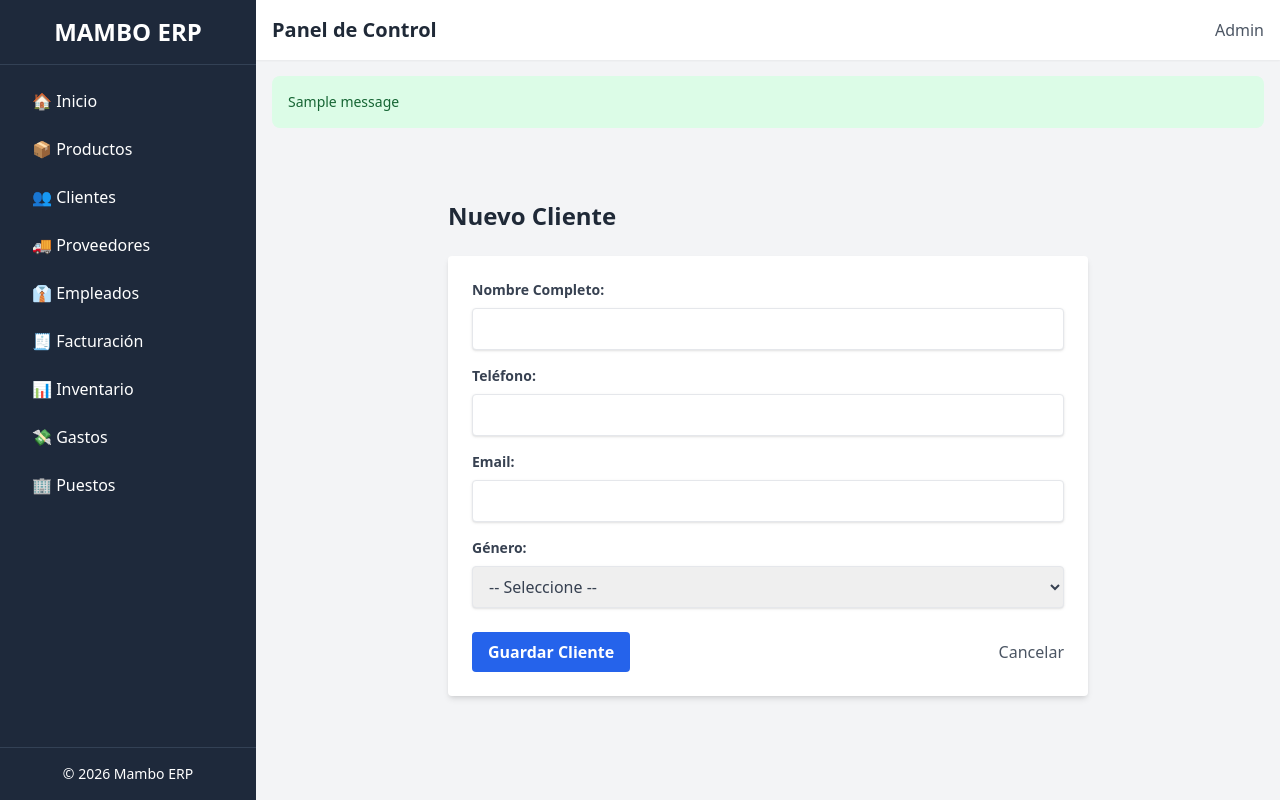
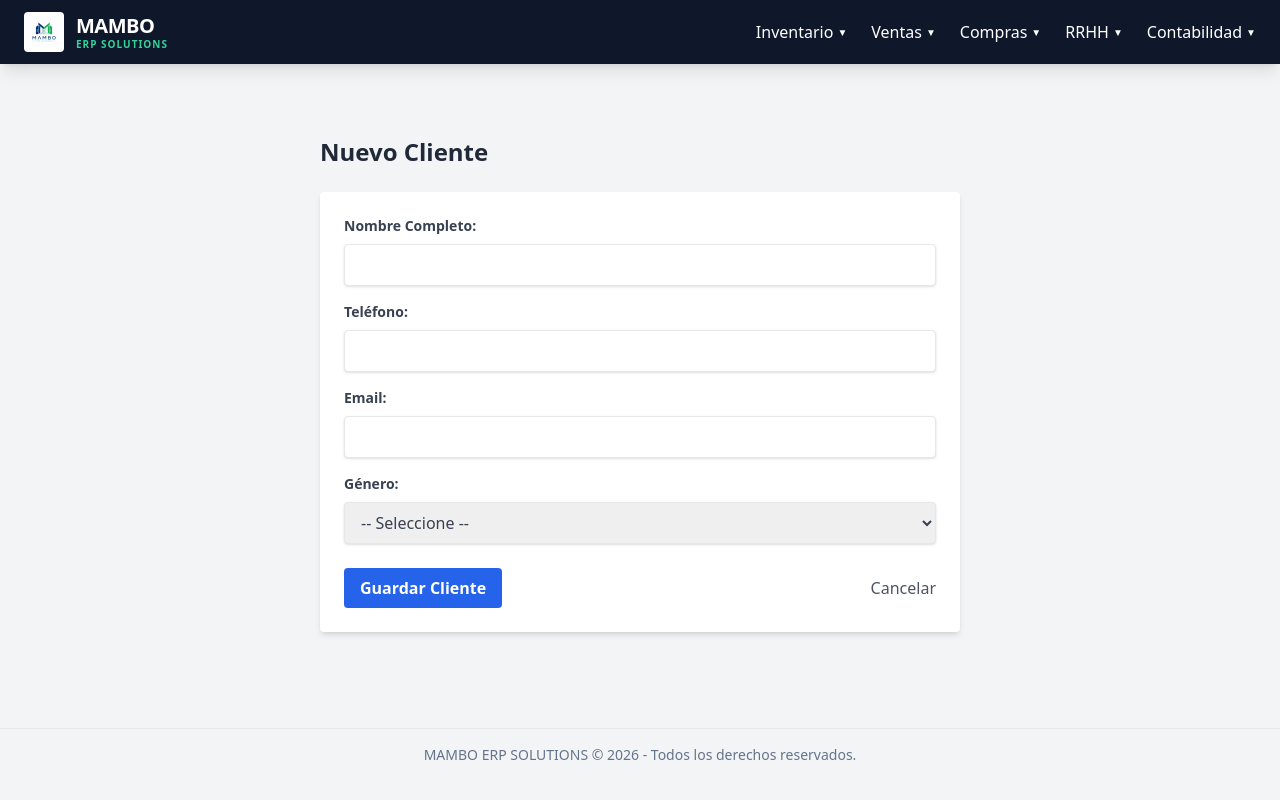
Before and after one commit to nmoreira0134-gif/ERP_Ferreteria_Pro, a Flask app: page /clientes/crear in a window 1280 px wide. Run offline with Flask 3, Linux system fonts and the light colour scheme; tables that the repository leaves empty hold one stand-in row (values such as "Sample post"); one stand-in notice (Sample message) is shown; some libraries are stand-ins or nearby versions.

Commit message:
Actualizacion 18 nov ferreteria Bd

```diff
--- a/templates/base.html
+++ b/templates/base.html
@@ -6,55 +6,91 @@
     <title>MAMBO ERP SOLUTIONS</title>
     <script src="https://cdn.tailwindcss.com"></script>
 </head>
-<body class="bg-gray-100 flex h-screen">
+<body class="bg-gray-100 font-sans">
 
-    <!-- Menú Lateral -->
-    <aside class="w-64 bg-slate-800 text-white flex flex-col">
-        <div class="p-4 text-2xl font-bold text-center border-b border-slate-700">
-            MAMBO ERP
+    <!-- Menú de navegación con Dropdowns Agrupados -->
+    <nav class="bg-slate-900 text-white shadow-lg relative z-50">
+        <div class="container mx-auto px-6 py-3 flex justify-between items-center">
+
+            <!-- LOGO -->
+            <a href="/" class="flex items-center gap-3 hover:opacity-90 transition-opacity">
+                <img src="{{ url_for('static', filename='images/logo.jpg') }}" alt="Mambo Logo" class="h-10 w-auto rounded object-contain bg-white p-1">
+                <div class="flex flex-col">
+                    <span class="text-xl font-extrabold tracking-tight text-white leading-tight">MAMBO</span>
+                    <span class="text-[10px] font-bold tracking-widest text-emerald-400 uppercase leading-tight">ERP Solutions</span>
+                </div>
+            </a>
+
+            <!-- MENÚS DESPLEGABLES -->
+            <div class="flex space-x-6 items-center">
+
+                <!-- 1. INVENTARIO -->
+                <div class="relative group">
+                    <button class="hover:text-emerald-400 font-medium py-2 flex items-center gap-1 focus:outline-none transition-colors">
+                        Inventario <span class="text-[10px]">▼</span>
+                    </button>
+                    <div class="absolute left-0 mt-1 w-48 bg-slate-800 rounded-md shadow-xl hidden group-hover:block transition-all border border-slate-700">
+                        <a href="{{ url_for('productos.lista') }}" class="block px-4 py-2 hover:bg-slate-700 rounded-t-md">📦 Productos</a>
+                        <a href="/inventario/movimientos" class="block px-4 py-2 hover:bg-slate-700">🔄 Movimientos</a>
+                        <a href="{{ url_for('productos.carga_masiva') }}" class="block px-4 py-2 hover:bg-slate-700 rounded-b-md">📤 Carga Masiva</a>
+                    </div>
+                </div>
+
+                <!-- 2. VENTAS -->
+                <div class="relative group">
+                    <button class="hover:text-emerald-400 font-medium py-2 flex items-center gap-1 focus:outline-none transition-colors">
+                        Ventas <span class="text-[10px]">▼</span>
+                    </button>
+                    <div class="absolute left-0 mt-1 w-48 bg-slate-800 rounded-md shadow-xl hidden group-hover:block transition-all border border-slate-700">
+                        <a href="{{ url_for('clientes.lista') }}" class="block px-4 py-2 hover:bg-slate-700 rounded-t-md">👤 Clientes</a>
+                        <a href="{{ url_for('facturacion.lista') }}" class="block px-4 py-2 hover:bg-slate-700 rounded-b-md">🧾 Facturación</a>
+                    </div>
+                </div>
+
+                <!-- 3. COMPRAS -->
+                <div class="relative group">
+                    <button class="hover:text-emerald-400 font-medium py-2 flex items-center gap-1 focus:outline-none transition-colors">
+                        Compras <span class="text-[10px]">▼</span>
+                    </button>
+                    <div class="absolute left-0 mt-1 w-48 bg-slate-800 rounded-md shadow-xl hidden group-hover:block transition-all border border-slate-700">
+                        <a href="{{ url_for('proveedores.lista') }}" class="block px-4 py-2 hover:bg-slate-700 rounded-md">🏢 Proveedores</a>
+                    </div>
+                </div>
+
+                <!-- 4. RRHH -->
+                <div class="relative group">
+                    <button class="hover:text-emerald-400 font-medium py-2 flex items-center gap-1 focus:outline-none transition-colors">
+                        RRHH <span class="text-[10px]">▼</span>
+                    </button>
+                    <div class="absolute left-0 mt-1 w-48 bg-slate-800 rounded-md shadow-xl hidden group-hover:block transition-all border border-slate-700">
+                        <a href="{{ url_for('empleados.lista') }}" class="block px-4 py-2 hover:bg-slate-700 rounded-t-md">👥 Empleados</a>
+                        <a href="{{ url_for('puestos.lista') }}" class="block px-4 py-2 hover:bg-slate-700 rounded-b-md">🏢 Puestos</a>
+                    </div>
+                </div>
+
+                <!-- 5. CONTABILIDAD -->
+                <div class="relative group">
+                    <button class="hover:text-emerald-400 font-medium py-2 flex items-center gap-1 focus:outline-none transition-colors">
+                        Contabilidad <span class="text-[10px]">▼</span>
+                    </button>
+                    <div class="absolute left-0 mt-1 w-48 bg-slate-800 rounded-md shadow-xl hidden group-hover:block transition-all border border-slate-700">
+                        <a href="{{ url_for('gastos.lista') }}" class="block px-4 py-2 hover:bg-slate-700 rounded-md">💰 Gastos</a>
+                    </div>
+                </div>
+
+            </div>
         </div>
-        <nav class="flex-1 overflow-y-auto p-4 space-y-2">
-            <a href="{{ url_for('main.index') }}" class="block px-4 py-2 hover:bg-slate-700 rounded-md">🏠 Inicio</a>
-            <a href="{{ url_for('productos.lista') }}" class="block px-4 py-2 hover:bg-slate-700 rounded-md">📦 Productos</a>
-            <a href="{{ url_for('clientes.lista') }}" class="block px-4 py-2 hover:bg-slate-700 rounded-md">👥 Clientes</a>
-            <a href="{{ url_for('proveedores.lista') }}" class="block px-4 py-2 hover:bg-slate-700 rounded-md">🚚 Proveedores</a>
-            <a href="{{ url_for('empleados.lista') }}" class="block px-4 py-2 hover:bg-slate-700 rounded-md">👔 Empleados</a>
-            <a href="{{ url_for('facturacion.lista') }}" class="block px-4 py-2 hover:bg-slate-700 rounded-md">🧾 Facturación</a>
-            <a href="{{ url_for('inventario.lista') }}" class="block px-4 py-2 hover:bg-slate-700 rounded-md">📊 Inventario</a>
-            <a href="{{ url_for('gastos.lista') }}" class="block px-4 py-2 hover:bg-slate-700 rounded-md">💸 Gastos</a>
-            <a href="{{ url_for('puestos.lista') }}" class="block px-4 py-2 hover:bg-slate-700 rounded-md">🏢 Puestos</a>
-        </nav>
-        <div class="p-4 border-t border-slate-700 text-sm text-center">
-            &copy; 2026 Mambo ERP
-        </div>
-    </aside>
+    </nav>
 
-    <!-- Contenido Principal -->
-    <main class="flex-1 flex flex-col overflow-hidden">
-        <header class="bg-white shadow-sm p-4 flex justify-between items-center">
-            <h2 class="text-xl font-semibold text-gray-800">Panel de Control</h2>
-            <div class="flex items-center space-x-4">
-                <span class="text-gray-600">Admin</span>
-            </div>
-        </header>
+    <!-- Contenido dinámico -->
+    <main class="container mx-auto p-6 mt-4">
+        {% block content %}
+        {% endblock %}
+    </main>
 
-        <div class="p-4 pb-0">
-            {% with messages = get_flashed_messages(with_categories=true) %}
-                {% if messages %}
-                    {% for category, message in messages %}
-                        <div class="p-4 mb-4 text-sm rounded-lg {% if category == 'success' %}bg-green-100 text-green-800{% else %}bg-red-100 text-red-800{% endif %}" role="alert">
-                            {{ message }}
-                        </div>
-                    {% endfor %}
-                {% endif %}
-            {% endwith %}
-        </div>
-
-        <div class="flex-1 overflow-y-auto p-6">
-            {% block content %}
-            {% endblock %}
-        </div>
-    </main>
+    <footer class="text-center text-slate-500 mt-10 pb-6 border-t border-gray-200 pt-4">
+        <p class="text-sm font-medium">MAMBO ERP SOLUTIONS &copy; 2026 - Todos los derechos reservados.</p>
+    </footer>
 
 </body>
 </html>
```
